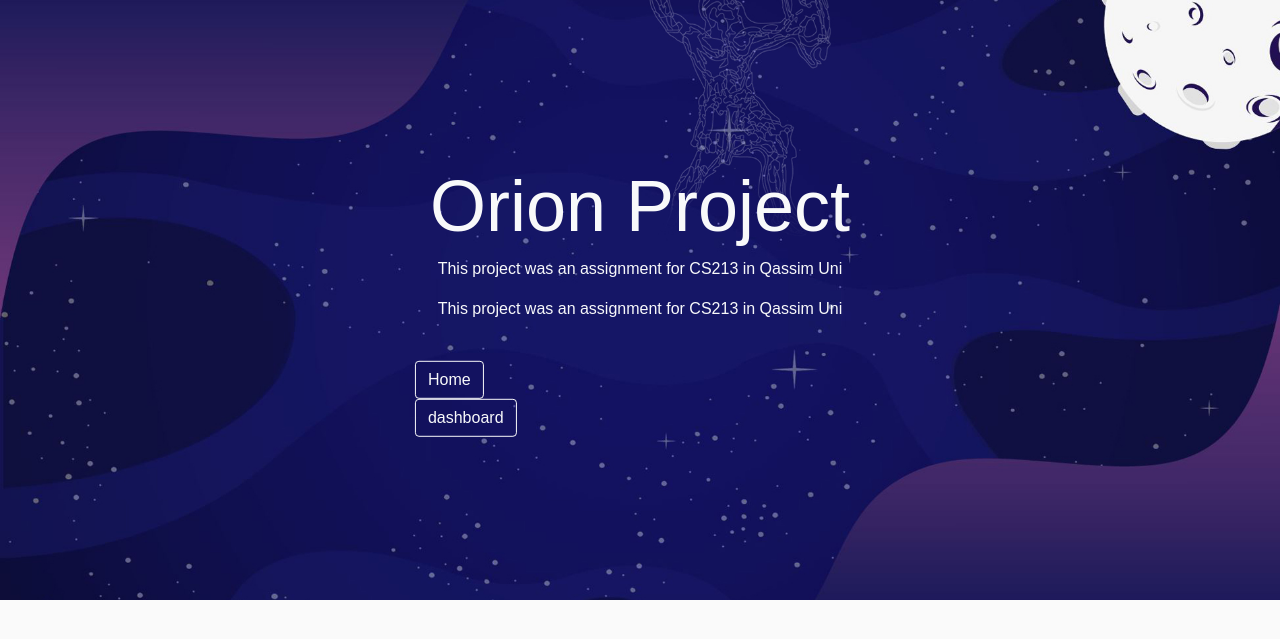
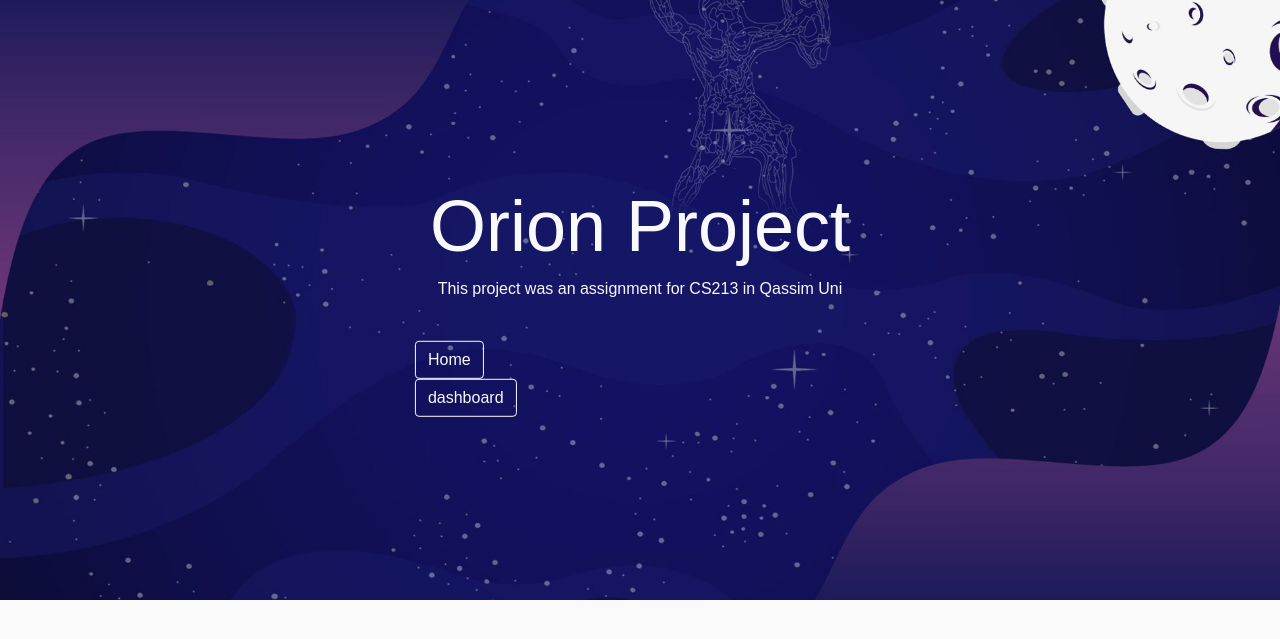
Before and after one commit to AmeerAlmaamari/project-orion, a Flask app: page /about in a window 1280 px wide. Shown: the top 639 px of the page. Run offline with Flask 2, Linux system fonts and the light colour scheme; some libraries are stand-ins or nearby versions.

Commit message:
Remove duplicated text
This text was added as a placeholder and it is no more needed.

```diff
--- a/projectOrion/templates/about.html
+++ b/projectOrion/templates/about.html
@@ -42,7 +42,6 @@ body {
     <!-- <h1 style="font-size:50px">Orion Project</h1> -->
     <h3 class="display-3 text-light">Orion Project</h3>
     <p class="text-light">This project was an assignment for CS213 in Qassim Uni</p>
-        <p class="text-light">This project was an assignment for CS213 in Qassim Uni</p>
     <br>
 
     <div class="row">
```
